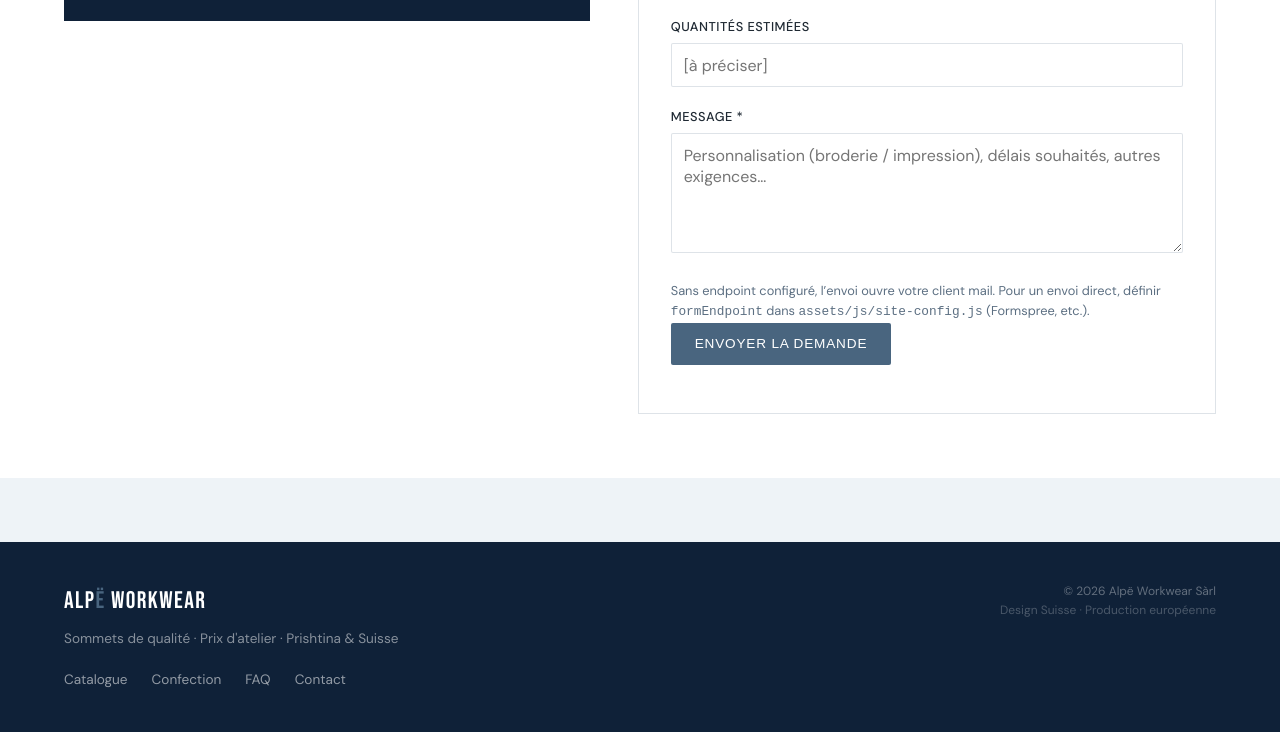
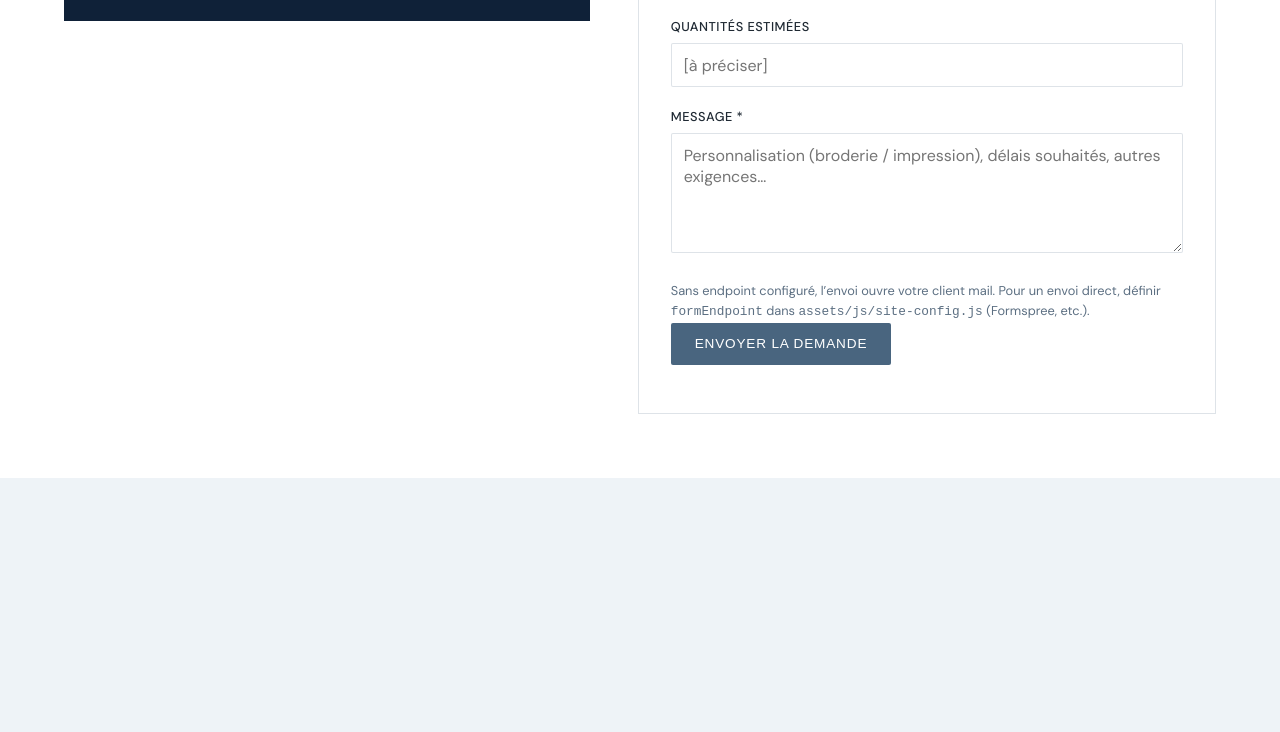
Before and after one commit to sopdibran-collab/sopdibran-collab.github.io-alpeworkwear, a plain HTML site: page contact.html in a window 1280 px wide. Shown: the part 837-1569 px from the top of the page. After the commit the page ends 1315 px from the top, so only its background shows below. Drawn offline with Linux system fonts and the light colour scheme.

Commit message:
Update contact.html

```diff
--- a/contact.html
+++ b/contact.html
@@ -112,7 +112,6 @@
     </section>
   </main>
 
-  <footer id="site-footer"></footer>
 
   <script src="assets/js/site-config.js"></script>
   <script src="assets/js/layout.js"></script>
```
